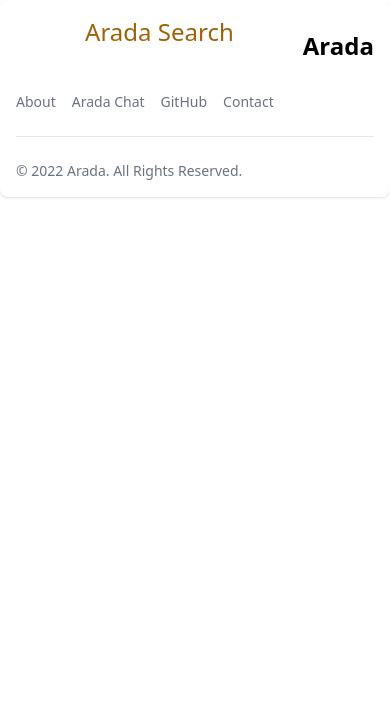
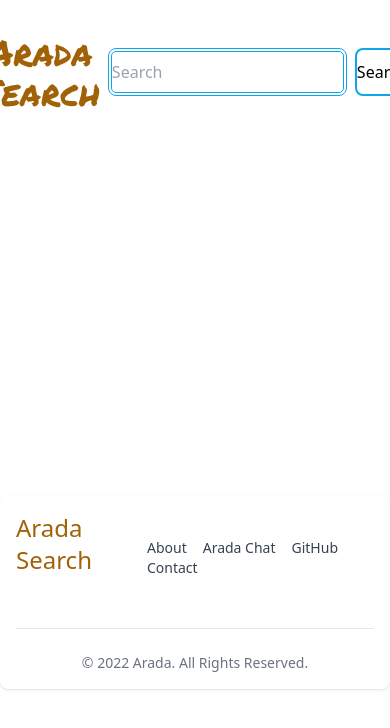
Before and after one commit to sentayhu19/Search-engine, a React (Create React App) app: page /searchresults in a window 390 px wide. Shown: the top 728 px of the page. Built offline with nearby package versions, Linux system fonts and the light colour scheme.

Commit message:
Some styling and search when enter key is pressed

```diff
--- a/public/index.html
+++ b/public/index.html
@@ -2,14 +2,17 @@
 <html lang="en">
   <head>
     <meta charset="utf-8" />
-    <link rel="icon" href="%PUBLIC_URL%/favicon.ico" />
+    <link rel="icon" href="./arada-logo.png" />
     <meta name="viewport" content="width=device-width, initial-scale=1" />
     <meta name="theme-color" content="#000000" />
     <meta
       name="description"
-      content="Web site created using create-react-app"
+      content="Arada Search Engine"
     />
-    <link rel="apple-touch-icon" href="%PUBLIC_URL%/logo192.png" />
+    <link rel="apple-touch-icon" href="../src/assets/images/arada-logo.png" />
+    <link rel="preconnect" href="https://fonts.googleapis.com">
+<link rel="preconnect" href="https://fonts.gstatic.com" crossorigin>
+<link href="https://fonts.googleapis.com/css2?family=Inter:wght@300&family=Libre+Bodoni:ital,wght@1,700&family=Permanent+Marker&display=swap" rel="stylesheet">
     <!--
       manifest.json provides metadata used when your web app is installed on a
       user's mobile device or desktop. See https://developers.google.com/web/fundamentals/web-app-manifest/
--- a/src/App.css
+++ b/src/App.css
@@ -3,3 +3,9 @@
 .related{
     cursor: pointer;
 }
+
+.logo-font{
+    font-family: 'Inter', sans-serif;
+    font-family: 'Libre Bodoni', serif;
+    font-family: 'Permanent Marker', cursive;
+}
--- a/src/Componenets/Footer.js
+++ b/src/Componenets/Footer.js
@@ -7,9 +7,8 @@ export default function Footer() {
     <div class="sm:flex sm:items-center sm:justify-between">
         <Link to="/" class="flex items-center mb-4 sm:mb-0">
         <h1 className='text-yellow-700 m-auto text-2xl mb-7'>Arada Search</h1>
-            <span class="self-center text-2xl font-semibold whitespace-nowrap dark:text-white">Arada</span>
             </Link>
-        <ul class="flex flex-wrap items-center mb-6 text-sm text-gray-500 sm:mb-0 dark:text-gray-400">
+        <ul class="flex flex-wrap items-center mb-6 text-sm text-gray-700 sm:mb-0 dark:text-gray-700">
             <li>
                 <a href="#" class="mr-4 hover:underline md:mr-6 ">About</a>
             </li>
@@ -25,7 +24,7 @@ export default function Footer() {
         </ul>
     </div>
     <hr class="my-6 border-gray-200 sm:mx-auto dark:border-gray-700 lg:my-8" />
-    <span class="block text-sm text-gray-500 sm:text-center dark:text-gray-400">© 2022 <a href="#" class="hover:underline">Arada</a>. All Rights Reserved.
+    <span class="block text-sm text-gray-500 sm:text-center dark:text-gray-700">© 2022 <a href="#" class="hover:underline">Arada</a>. All Rights Reserved.
     </span>
 </footer>
   )
--- a/src/Componenets/MinSearchPage.js
+++ b/src/Componenets/MinSearchPage.js
@@ -4,6 +4,7 @@ import { useDispatch } from 'react-redux'
 import { getSearchResults } from './redux/search/Api';
 import { useNavigate } from 'react-router-dom';
 import { Link } from 'react-router-dom';
+import { SearchLoading } from './redux/search/action';
 
 const  MinSearchPage = () => {
     const { Savedkey } = useSelector(state => state.searchReducer);
@@ -20,15 +21,18 @@ const  MinSearchPage = () => {
          const navigate = useNavigate();
      const handleSubmit = (e) => {
       e.preventDefault();
+      if(e.key === 'Enter' || e.target.id === 'search-form'){
       dispatch(getSearchResults(key));
       navigate('/searchresults');
+      dispatch(SearchLoading());
+      }
     }
     return (
-      <div className='w-full flex mb-10 mt-8'>
-          <form className='flex gap-10 justify-center  m-auto' onSubmit={handleSubmit}>
-        <Link to="/">  <h4 className='text-yellow-700 m-auto text-4xl text-center'>Arada Search</h4></Link>
-          <input text="text" name="key" value={key} onChange={handleOnChange} className='border-double border-4 border-sky-500 rounded-lg w-80 h-12 m-auto' placeholder="Search" />
-          <button type='submit' className='hover:bg-indigo-600 hover:text-white border-solid border-2 border-sky-500 button mt-5 m-auto w-40 rounded-lg'>Search</button>
+      <div className='w-full flex mb-7 mt-8'>
+          <form className='flex sm:gap-2 md:gap-10 justify-center  m-auto items-center sm:w-full md:w-2/4 ' onSubmit={handleSubmit} id="search-form">
+        <Link to="/">  <h4 className='text-yellow-700 m-auto text-4xl text-center logo-font '>Arada Search</h4></Link>
+          <input text="text" name="key" required value={key} onChange={handleOnChange} onKeyUp={handleSubmit} className='border-double border-4 border-sky-500 rounded-lg w-80 h-12 m-auto' placeholder="Search" />
+          <button type='submit' className='hover:bg-indigo-600 hover:text-white border-solid border-2 border-sky-500 button  m-auto w-40 rounded-lg h-12'>Search</button>
           </form>
 
       </div>
--- a/src/Componenets/Organic.js
+++ b/src/Componenets/Organic.js
@@ -1,24 +1,20 @@
-import React from 'react'
+import React from "react";
 
 export default function Organic({ ID, results }) {
-
-
-    const {
-        title, link, snippet, imageUrl
-
-      } = results;
+  const { title, link, snippet, imageUrl } = results;
   return (
-    <div className='w-3/5 m-auto'>
-        <div className='flex justify-between'>
-            <div className='flex flex-col'>
-        <a href= {link } className="text-green-600"> <h2 className='text-2xl'>{title}</h2></a>
-        <p className='text-slate-400'>{link}</p>
+    <div className="md:w-3/5 m-auto sm:w-80">
+      <div className="flex justify-between flex-wrap">
+        <div className="flex flex-col flex-wrap">
+          <a href={link} className="text-green-600">
+            {" "}
+            <h2 className="text-2xl">{title}</h2>
+          </a>
+          <p className="text-slate-400 sm:w-4">{link}</p>
         </div>
         <img src={imageUrl} />
-
-       </div>
-       <p>{snippet}</p>
-
+      </div>
+      <p>{snippet}</p>
     </div>
-  )
+  );
 }
--- a/src/Componenets/Related.js
+++ b/src/Componenets/Related.js
@@ -4,7 +4,7 @@ export default function Related({ID, related}) {
     const { query } = related;
   return (
     <div className='m-auto'>
-        <p className='related' onClick={getSearchResults(query)}>{query}</p>
+        <p className='related bg-slate-400 rounded-lg m-2'  onClick={getSearchResults(query)}>{query} </p>
         </div>
   )
 }
--- a/src/Componenets/SearchPage.js
+++ b/src/Componenets/SearchPage.js
@@ -18,17 +18,22 @@ const  SearchPage = () => {
        }
        const navigate = useNavigate();
    const handleSubmit = (e) => {
-    e.preventDefault();
+     e.preventDefault();
+    if(e.key === 'Enter' || e.target.id === 'search-form'){
+
+
     dispatch(getSearchResults(key));
     dispatch(SearchLoading());
     navigate('/searchresults');
+    }
+    // cons
   }
   return (
-    <div className='w-full flex flex-col mb-72  mt-40  justify-center'>
-        <Link to="/" className='text-center'><h1 className='text-yellow-700 text-6xl mb-12'>አrada Search<sub className='text-sm'>by sentayhu</sub></h1></Link>
-        <form className='flex flex-col' onSubmit={handleSubmit}>
-        <input text="text" name="key" value={key} onChange={handleOnChange} className='border-double border-4 border-sky-500 rounded-lg w-3/5 h-12 m-auto' placeholder="Search" />
-        <button type='submit' className='hover:bg-indigo-600 hover:text-white border-solid border-2 border-sky-500 button mt-5 m-auto w-40 rounded-lg'>Search</button>
+    <div className='w-full flex flex-col mb-96  mt-40  justify-center'>
+        <Link to="/" className='text-center'><h1 className='text-yellow-700 text-6xl mb-12 sm:flex sm:flex-col logo-font'>አrada Search<sub className='text-sm'>by sentayhu</sub></h1></Link>
+        <form className='flex flex-col' onSubmit={handleSubmit} id="search-form">
+        <input text="text" name="key" required value={key} onChange={handleOnChange} onKeyUp={handleSubmit}   className='border-double border-4 border-sky-500 rounded-lg w-3/5 h-12 m-auto' placeholder="Search" />
+        <button type='submit' className='hover:bg-indigo-600 hover:text-white border-solid border-2 border-sky-500 button mt-5 m-auto w-40 rounded-lg' >Search</button>
         </form>
 
     </div>
--- a/src/Componenets/SearchResults.js
+++ b/src/Componenets/SearchResults.js
@@ -6,14 +6,14 @@ import Organic from './Organic';
 import MinSearchPage from './MinSearchPage';
 import Related from './Related';
 import loadinganim from '../assets/images/loading.gif';
+import { useNavigate } from 'react-router-dom';
 const  SearchResults = () => {
   const { searchResults , key,searcherror,Savedkey, loading } = useSelector(state => state.searchReducer);
   useEffect(() => {
     window.scrollTo(0, 0);
-  }, [Savedkey])
-console.log("Saved Key : ", Savedkey);
+  }, [searchResults])
   if(searcherror===1){
-    return (<h1 class="bg-red-600 text-white h-10 text-center">Someting went wrong, Please try again later </h1>)
+    return (<div><MinSearchPage/><h1 class="bg-red-600 text-white h-10 text-center">Someting went wrong, Please try again later </h1></div>)
   }
   if(loading===true){
     return (<img src={loadinganim} alt="loading" className="m-auto mt-28 mb-80" />)
@@ -22,7 +22,9 @@ console.log("Saved Key : ", Savedkey);
   return (
     <div className='flex flex-col'>
       <MinSearchPage/>
-      <h1 className='text-center'>Search Results for {Savedkey} </h1>
+
+      <div className='text-center'><span >Search Results for </span><span className='text-2lx bg-slate-300'>{Savedkey}</span></div>
+      <hr class="my-8 h-px bg-gray-200 border-0 dark:bg-gray-700"/>
          {Object.keys(searchResults.organic).map((results) => (
            <Organic
            key={generate({ charset: alphanumeric, length: 32 })}
@@ -30,8 +32,8 @@ console.log("Saved Key : ", Savedkey);
            results={searchResults.organic[results]}
          />
             ))}
-            <h3 class="text-4xl text-center">Related Searches </h3>
-            <div className='m-auto flex flex-row flex-wrap w-3/5 border-4 border-indigo-200 border-x-indigo-500'>
+            <h3 class="text-4xl text-center m-8">Related searches </h3>
+            <div className='m-auto grid md:grid-cols-3 sm:grid-cols-1   w-3/5 border-4 border-indigo-200 border-x-indigo-500 sm:w-80 md:w-3/4'>
 
       {
       searchResults.relatedSearches ?
@@ -47,6 +49,11 @@ console.log("Saved Key : ", Savedkey);
         </div>
   )
       }
+      else{
+        return(
+          <div className='mb-96'><MinSearchPage/></div>
+        )
+      }
 }
 
 export default SearchResults
--- a/tailwind.config.js
+++ b/tailwind.config.js
@@ -4,7 +4,22 @@ module.exports = {
     "./src/**/*.{js,jsx,ts,tsx}",
   ],
   theme: {
-    extend: {},
+    screens: {
+      sm: '300px',
+      // => @media (min-width: 640px) { ... }
+
+      md: '768px',
+      // => @media (min-width: 768px) { ... }
+
+      lg: '1024px',
+      // => @media (min-width: 1024px) { ... }
+
+      xl: '1280px',
+      // => @media (min-width: 1280px) { ... }
+
+      '2xl': '1536px',
+      // => @media (min-width: 1536px) { ... }
+    },
   },
   plugins: [],
 }
```
Also changed, not shown: public/arada-logo.png (added).
